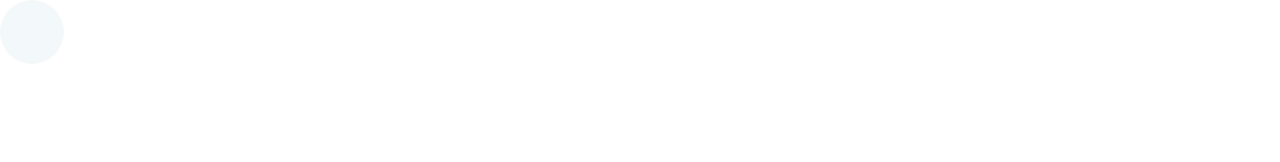
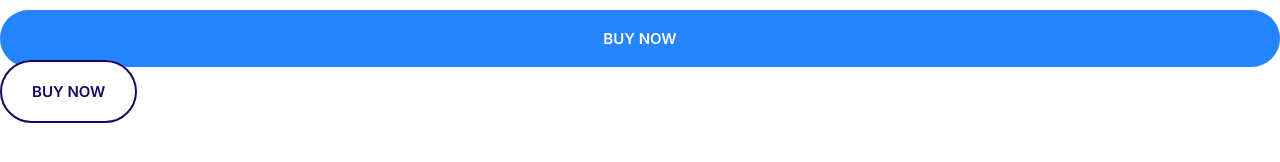
Before and after one commit to alanwcg/codewithmosh-moshify, a plain HTML site: page index.html in a window 1280 px wide. Drawn offline with Linux system fonts and the light colour scheme.

Commit message:
feat: build the button component

```diff
--- a/css/styles.css
+++ b/css/styles.css
@@ -4,6 +4,12 @@
   --color-accent: #ff3400;
   --color-headings: #1b0760;
   --color-body: #918ca4;
+}
+
+*,
+*::after,
+*::before {
+  box-sizing: border-box;
 }
 
 /* Typography */
@@ -173,3 +179,68 @@ a {
   justify-content: center;
   width: 64px;
 }
+
+/* Buttons */
+
+.btn {
+  border-radius: 40px;
+  border: 0;
+  cursor: pointer;
+  font-size: 1.8rem;
+  font-weight: 600;
+  margin: 1rem 0;
+  padding: 2rem 3rem;
+  text-align: center;
+  text-transform: uppercase;
+  transition: background 0.15s;
+  white-space: nowrap;
+}
+
+.btn--primary {
+  background: var(--color-primary);
+  color: #fff;
+}
+
+.btn--primary:hover {
+  background: #3a8ffd;
+}
+
+.btn--secondary {
+  background: var(--color-secondary);
+  color: #fff;
+}
+
+.btn--secondary:hover {
+  background: #00c8eb;
+}
+
+.btn--accent {
+  background: var(--color-accent);
+  color: #fff;
+}
+
+.btn--accent:hover {
+  background: #ec3000;
+}
+
+.btn--block {
+  width: 100%;
+  display: inline-block;
+}
+
+.btn--outline {
+  background: #fff;
+  color: var(--color-headings);
+  border: 2px solid var(--color-headings);
+}
+
+.btn--outline:hover {
+  background: var(--color-headings);
+  color: #fff;
+}
+
+@media screen and (min-width: 1024px) {
+  .btn {
+    font-size: 1.5rem;
+  }
+}
--- a/index.html
+++ b/index.html
@@ -15,10 +15,7 @@
     <link rel="stylesheet" href="css/styles.css" />
   </head>
   <body>
-    <span class="icon-container">
-      <svg class="icon icon--primary">
-        <use xlink:href="images/sprite.svg#wordpress"></use>
-      </svg>
-    </span>
+    <button class="btn btn--primary btn--block">Buy Now</button>
+    <a href="#" class="btn btn--secondary btn--outline">Buy Now</a>
   </body>
 </html>
```
Also changed, not shown: components/buttons.html (added, +3 -0 lines).
